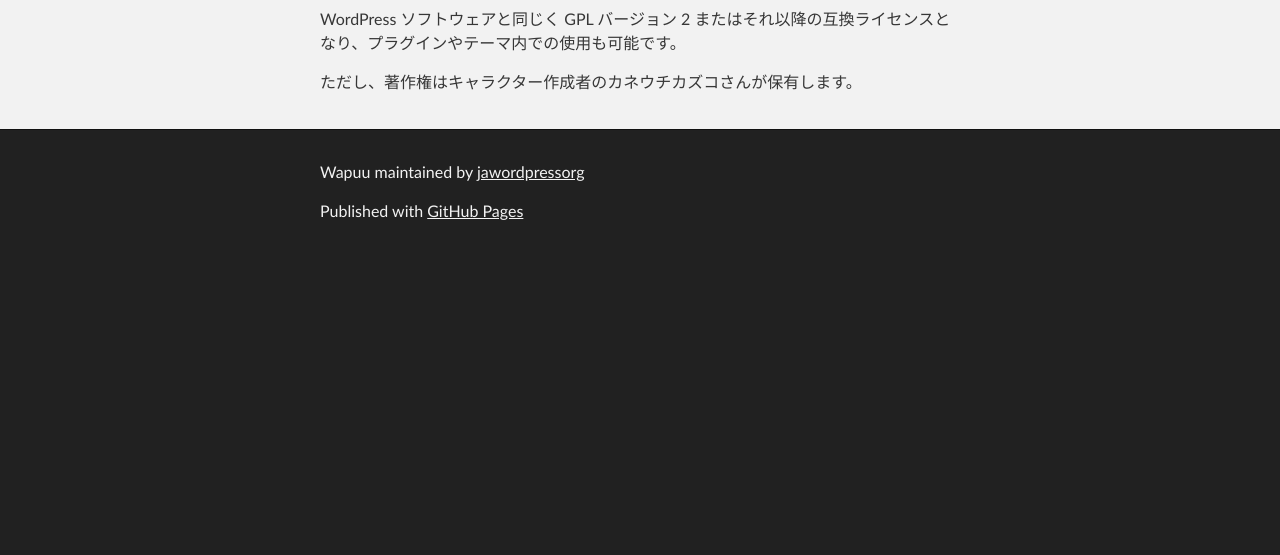
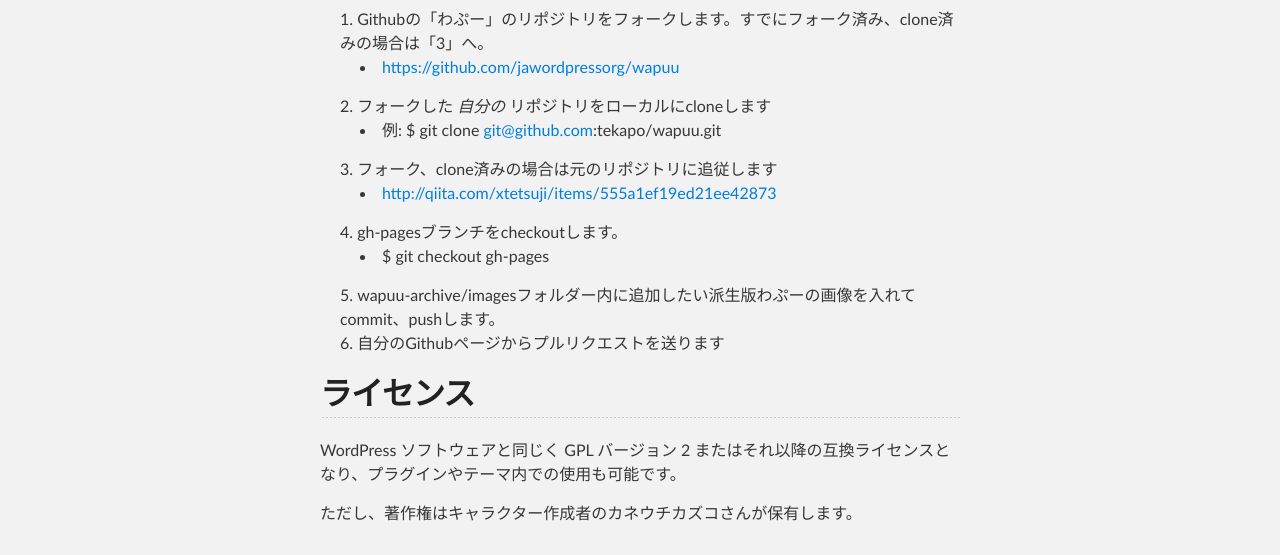
Before and after one commit to jawordpressorg/wapuu, a plain HTML site: page index.html in a window 1280 px wide. Shown: the part 622-1177 px from the top of the page. Before the commit the page ends 880 px from the top, so only its background shows below. Drawn offline with Linux system fonts and the light colour scheme.

Commit message:
add how to send pull request

```diff
--- a/index.html
+++ b/index.html
@@ -50,6 +50,37 @@
                     <li><a href="http://ja.wordpress.org/files/2012/12/wapuu.pdf">ベクター形式 PDF ファイル</a></li>
                 </ul>
 
+                <h2>わぷーのプルリクの送り方</h2>
+
+                <ol>
+                    <li>Githubの「わぷー」のリポジトリをフォークします。すでにフォーク済み、clone済みの場合は「3」へ。
+
+                        <ul>
+                            <li><a href="https://github.com/jawordpressorg/wapuu">https://github.com/jawordpressorg/wapuu</a></li>
+                        </ul>
+                    </li>
+                    <li>フォークした <em>自分の</em> リポジトリをローカルにcloneします
+
+                        <ul>
+                            <li>例: $ git clone <a href="mailto:git@github.com">git@github.com</a>:tekapo/wapuu.git </li>
+                        </ul>
+                    </li>
+                    <li>フォーク、clone済みの場合は元のリポジトリに追従します
+
+                        <ul>
+                            <li><a href="http://qiita.com/xtetsuji/items/555a1ef19ed21ee42873">http://qiita.com/xtetsuji/items/555a1ef19ed21ee42873</a></li>
+                        </ul>
+                    </li>
+                    <li>gh-pagesブランチをcheckoutします。
+
+                        <ul>
+                            <li>$ git checkout gh-pages</li>
+                        </ul>
+                    </li>
+                    <li>wapuu-archive/imagesフォルダー内に追加したい派生版わぷーの画像を入れてcommit、pushします。</li>
+                    <li>自分のGithubページからプルリクエストを送ります</li>
+                </ol>
+
                 <h2>
                     <a name="%E3%83%A9%E3%82%A4%E3%82%BB%E3%83%B3%E3%82%B9" class="anchor" href="#%E3%83%A9%E3%82%A4%E3%82%BB%E3%83%B3%E3%82%B9"><span class="octicon octicon-link"></span></a>ライセンス
                 </h2>
```
